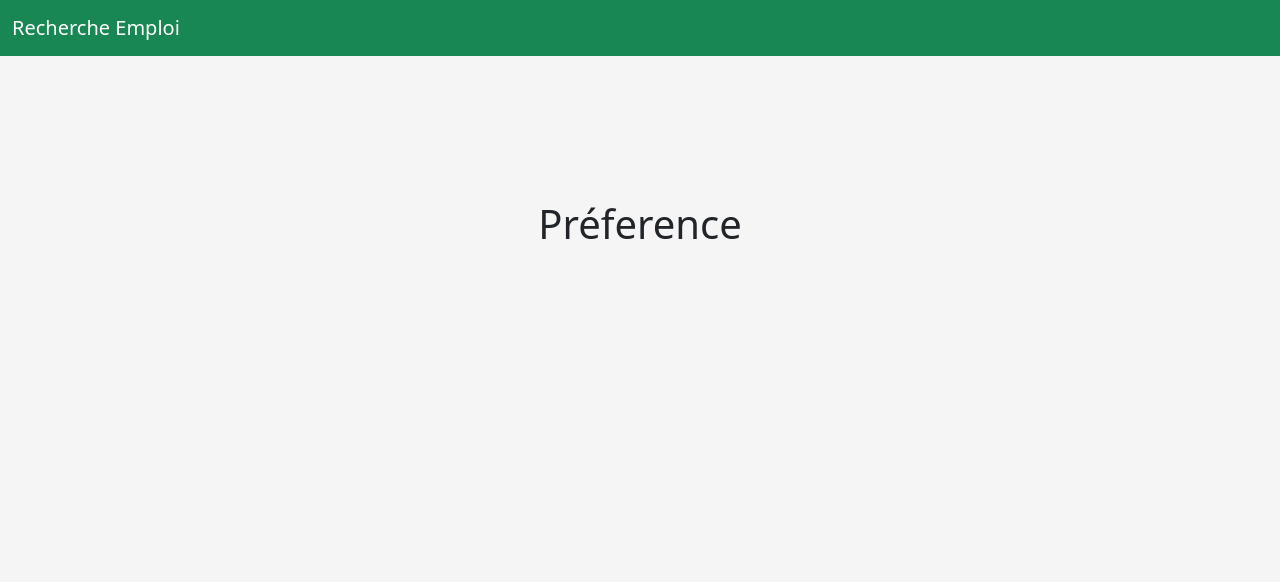
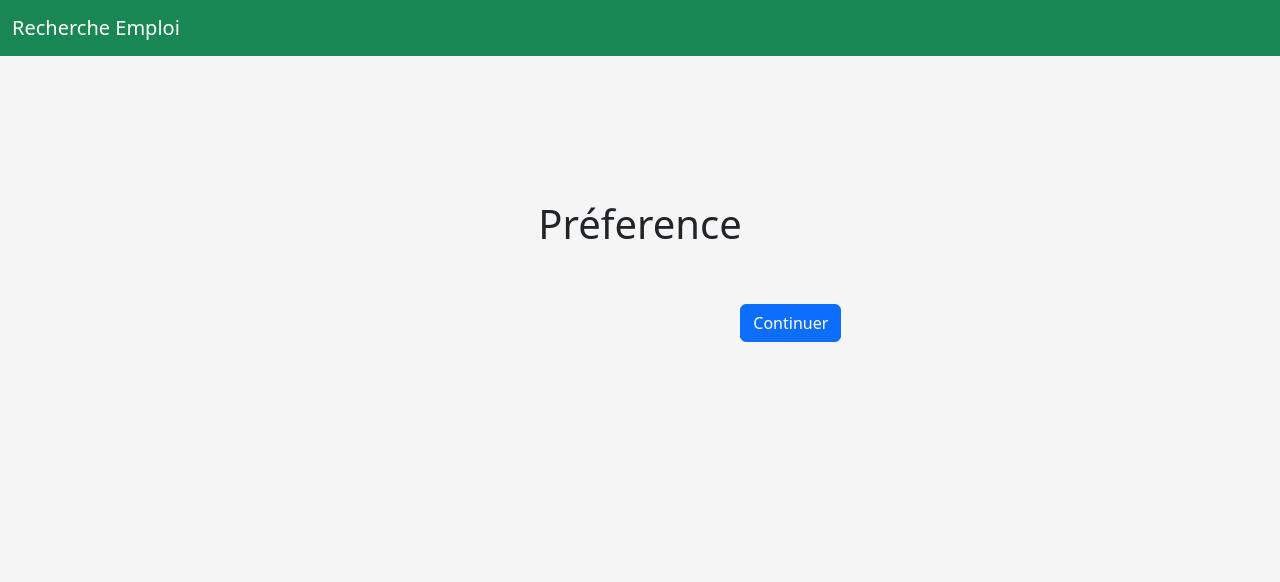
Before and after one commit to makan-dianka/job, a Django app: page /preference in a window 1280 px wide. Shown: the top 582 px of the page. Run offline with Django 4.2, Linux system fonts and the light colour scheme; parts of the project's set-up code (start-up, migrations or seed data) failed here and were passed over; some libraries are stand-ins or nearby versions.

Commit message:
add formulaire

```diff
--- a/research/templates/research/preference.html
+++ b/research/templates/research/preference.html
@@ -1,9 +1,13 @@
-{% extends 'layout/base.html' %}
+{% extends 'layout/base.html' %} {% load crispy_forms_tags %}
 
 {% block content %}
     <div class="row justify-content-center">
         <div class="col-md-4 mt">
             <h1 class="text-center">Préference</h1> <br />
+            <form method="POST" action=""> {% csrf_token %}
+                {{ form|crispy }} <br />
+                <button type="submit" class="btn btn-primary research-btn">Continuer</button>
+            </form>
         </div>
     </div>
 {% endblock %}
```
